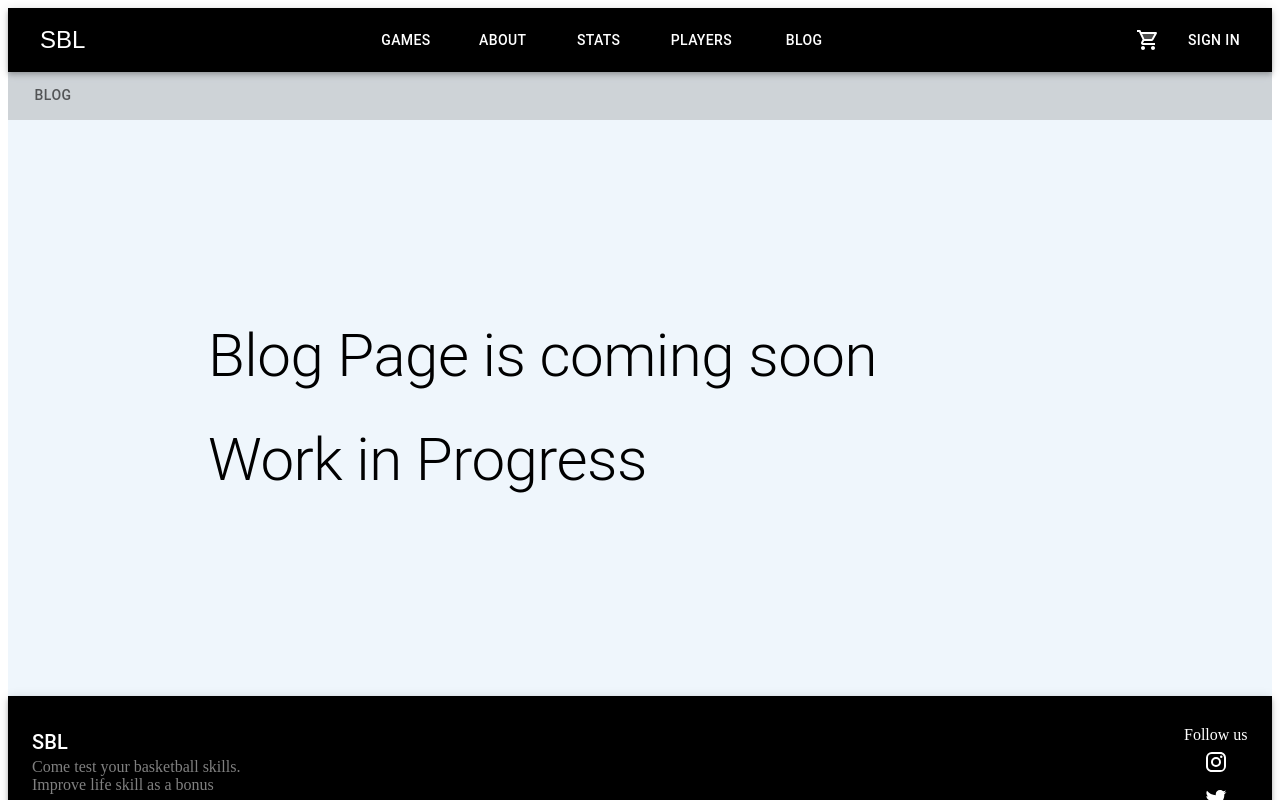
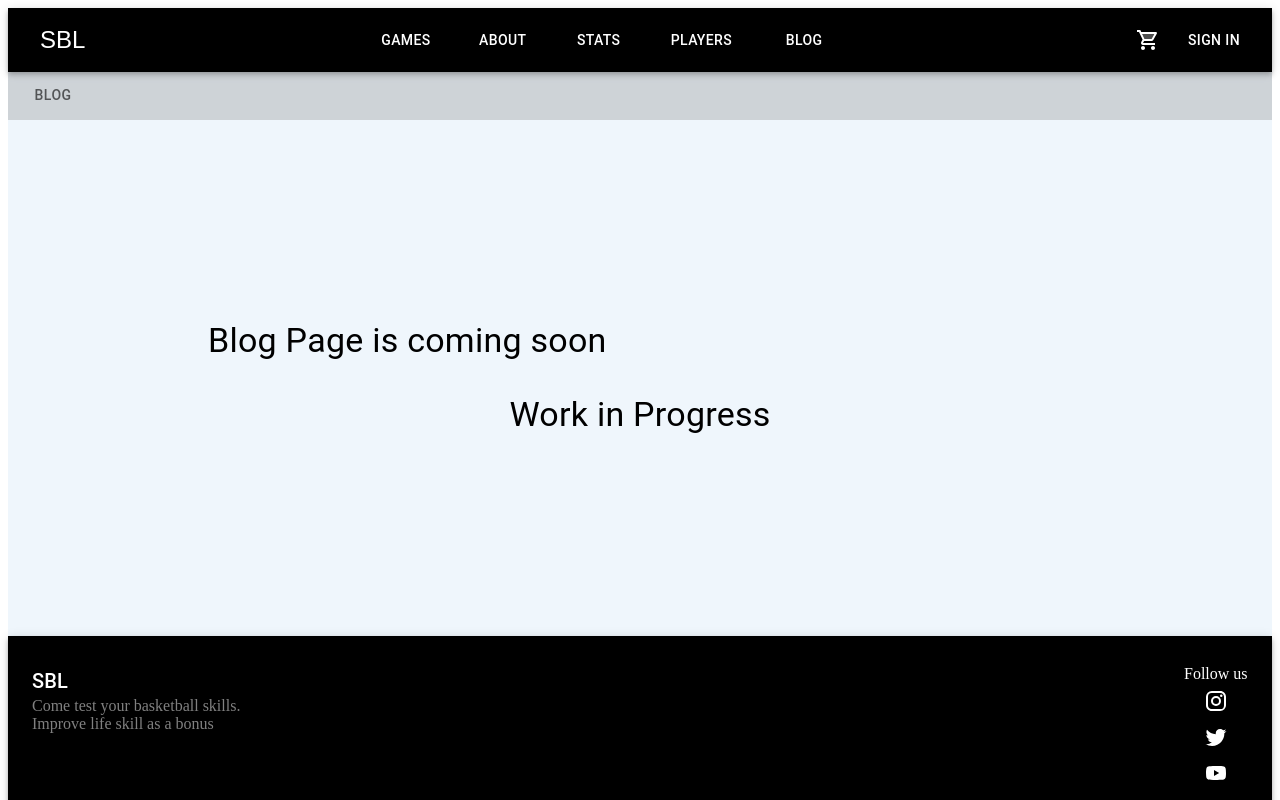
Before and after one commit to walethesolution/SBL, a React (Create React App) app in the folder sbl-frontend/: page /blog in a window 1280 px wide. Shown: the top 800 px of the page. Built offline with nearby package versions, Linux system fonts and the light colour scheme.

Commit message:
Edit blog page

```diff
--- a/sbl-frontend/src/components/blog/index.tsx
+++ b/sbl-frontend/src/components/blog/index.tsx
@@ -7,12 +7,16 @@ export default function Blog() {
         <Tab value="0" label="Blog" />
       </Tabs>
       <Box sx={{ margin: 25 }}>
-        <Grid container spacing={4}>
-          <Grid item>
-            <Typography variant="h2">Blog Page is coming soon</Typography>
+        <Grid
+          container
+          spacing={4}
+          sx={{ alignItems: "center", justifyContent: "center" }}
+        >
+          <Grid item xs={12} md={12}>
+            <Typography variant="h4">Blog Page is coming soon</Typography>
           </Grid>
           <Grid item>
-            <Typography variant="h2">Work in Progress</Typography>
+            <Typography variant="h4">Work in Progress</Typography>
           </Grid>
         </Grid>
       </Box>
```
Also changed, not shown: sbl-frontend/src/components/shop/index.tsx (+5 -2 lines).
